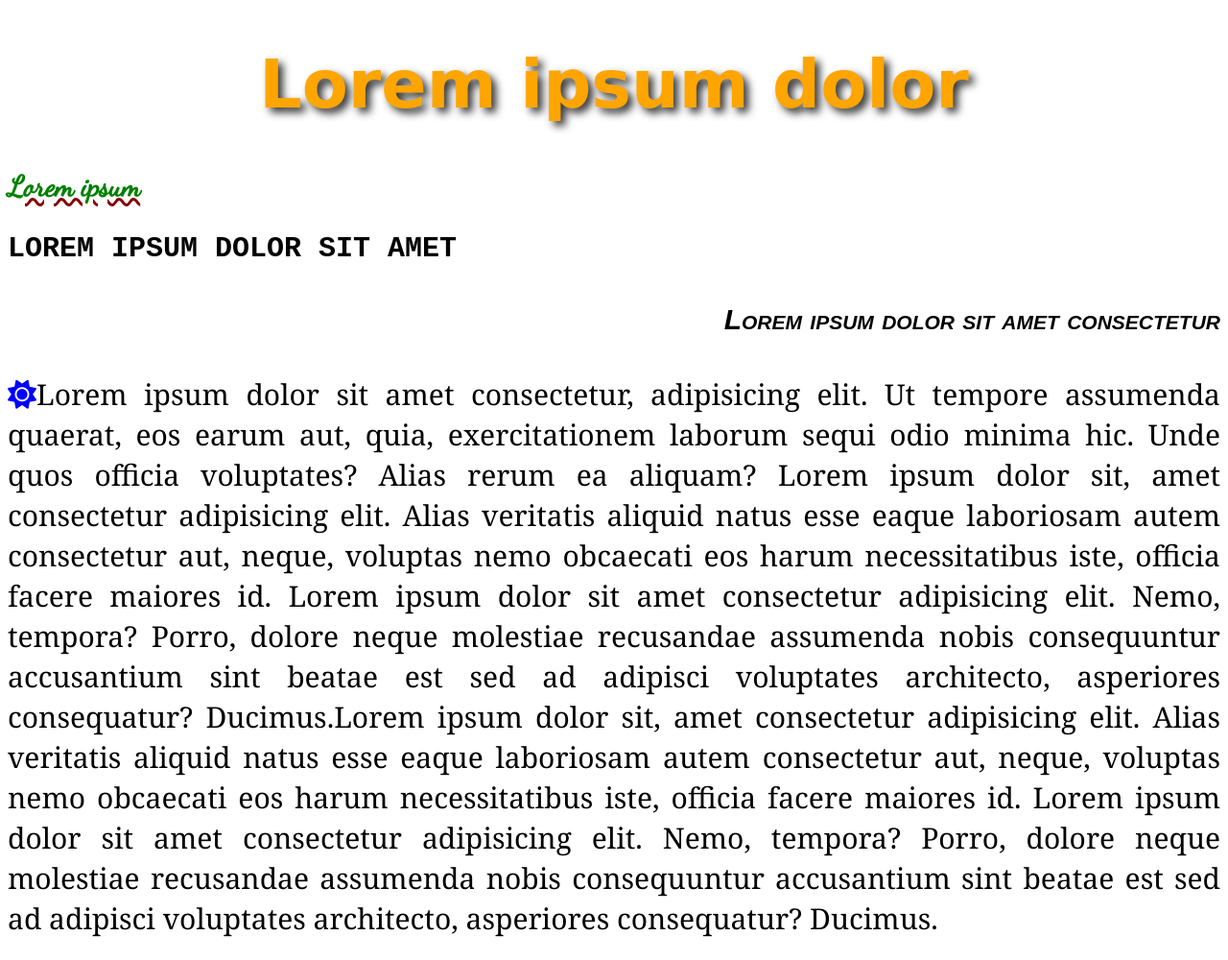
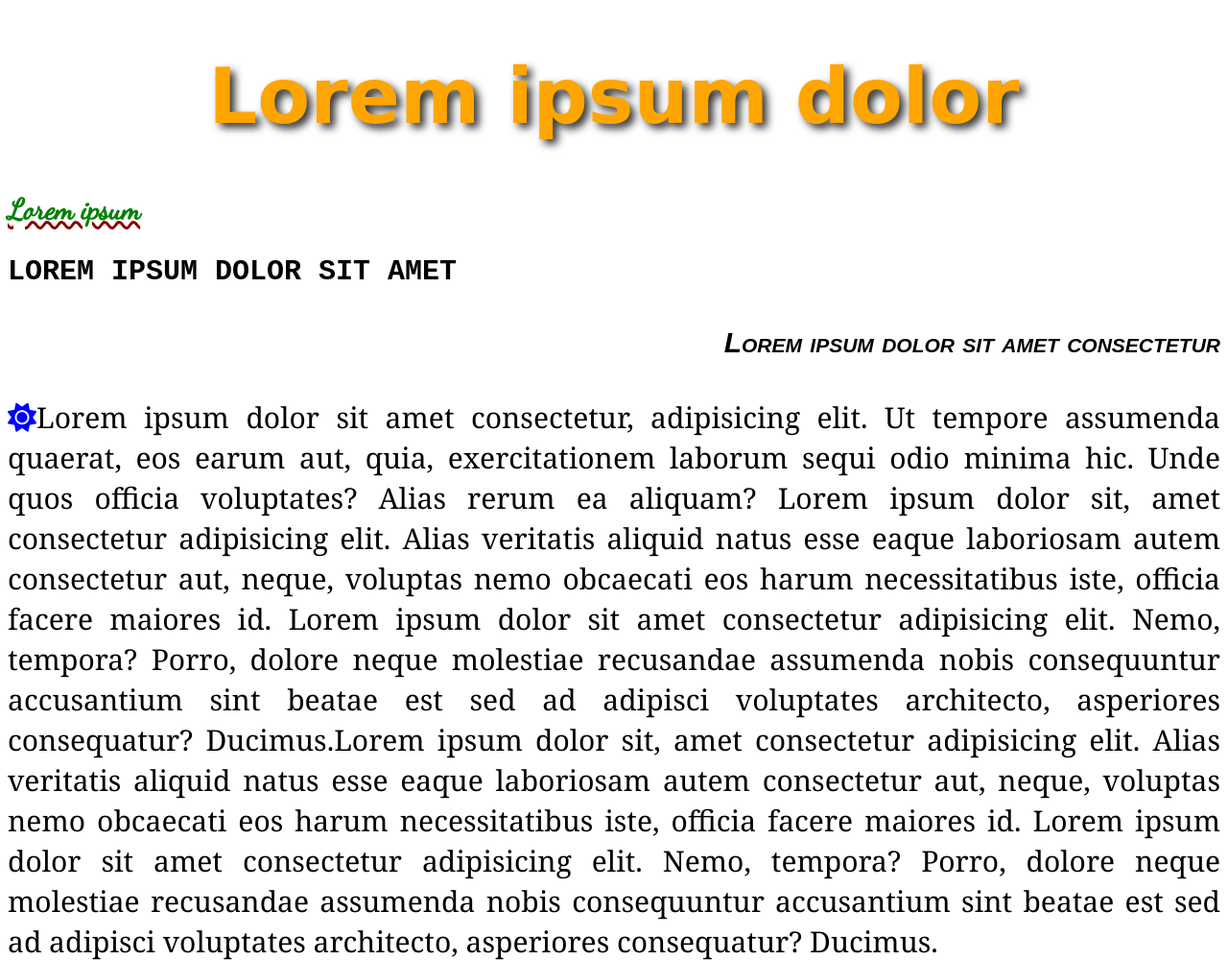
Before and after one commit to Dorazen/algebra-css, a plain HTML site: page vježba 1/index.html in a window 1280 px wide. Shown: the top 1000 px of the page at 96% size. Drawn offline with Linux system fonts and the light colour scheme; a web font is replaced by a local one.

Commit message:
font change

```diff
--- a/vježba 1/index.css
+++ b/vježba 1/index.css
@@ -1,7 +1,7 @@
 h1 {
     font-family: 'Saira Stencil One', cursive;
     color: orange;
-    font-size: 70px;
+    font-size: 80px;
     text-align: center;
     text-shadow: 5px 5px 8px #333;
 }
```
